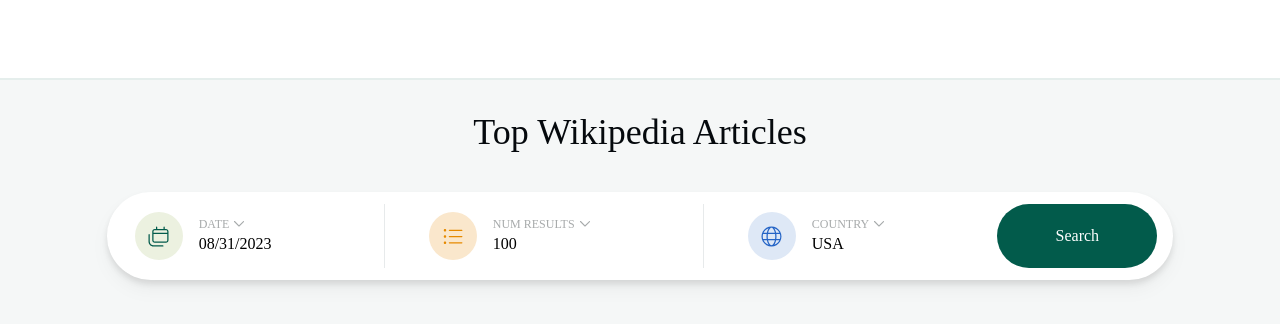
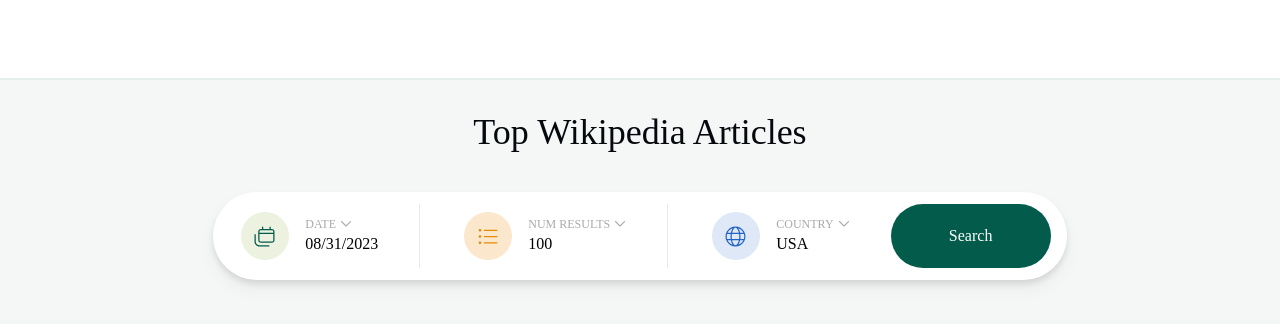
Before and after one commit to jeff-soriano/wikipedia-page-views-ts, a React (Create React App) app: page / in a window 1280 px wide. Shown: the top 324 px of the page. Built offline with nearby package versions, Linux system fonts and the light colour scheme.

Commit message:
Fix sizings again due to new chevrons

```diff
--- a/src/index.css
+++ b/src/index.css
@@ -76,30 +76,24 @@
   @apply absolute !important;
 }
 
+.main-width {
+  @apply w-2/3;
+}
+
 /* Media queries for responsiveness */
-@media screen and (min-width: 1131px) {
+@media screen and (max-width: 1270px) {
   .main-width {
-    @apply w-2/3;
+    @apply w-10/12;
   }
 }
 
-@media screen and (min-width: 1088px) {
-  .main-width {
-    @apply w-10/12;
-  }
-
+@media screen and (min-width: 1017px) {
   .input-left-border {
     @apply border-neutral-300 border-l pl-8;
   }
 }
 
-@media screen and (min-width: 816px) {
-  .input-left-border {
-    @apply border-neutral-300 border-l pl-8;
-  }
-}
-
-@media screen and (max-width: 815px) {
+@media screen and (max-width: 1016px) {
   .main-width {
     @apply w-full;
   }
```
